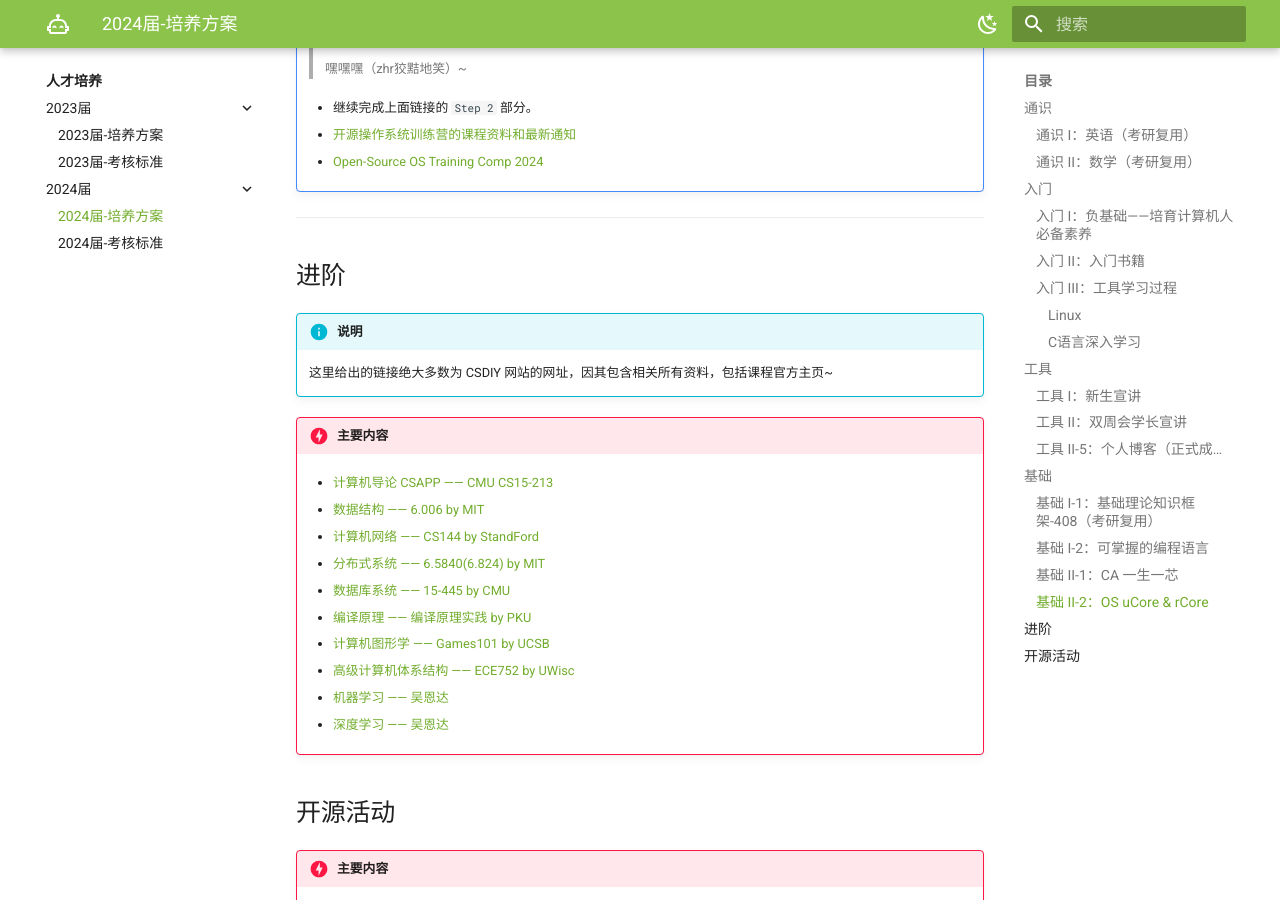
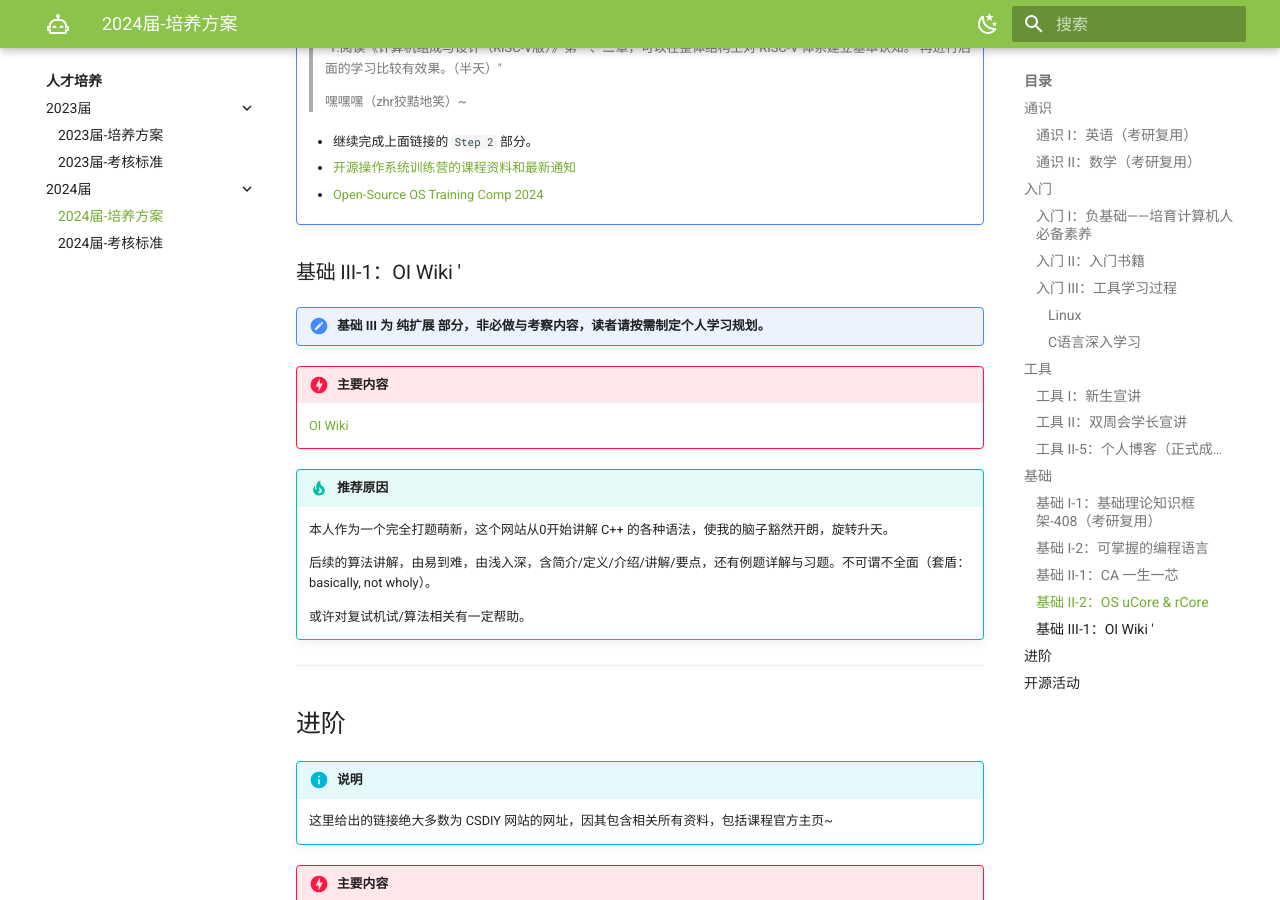
Before and after one commit to Haohahahaha/OSCA, an MkDocs documentation site: the page built from docs/guide/guide-2024.md, in a window 1280 px wide and 900 px high, scrolled down 8079 px. Built offline with MkDocs 1.6.1 and Material for MkDocs 9.7.7, drawn with Linux system fonts in a browser that asks for light colours; some of the changed text lies outside the part shown.

Commit message:
2025-01-21_16:31:35 update

```diff
--- a/docs/guide/guide-2024.md
+++ b/docs/guide/guide-2024.md
@@ -1,6 +1,8 @@
 # 2024届-培养方案
 
 ???+ info "更新记录"
+
+	20250121更新：来点儿小推荐（见基础 [III-1：OI Wiki](#III-1)）
 
 	20241113更新：更改 入门 I 的 负基础课程，下调难度。
 
@@ -367,6 +369,21 @@
 
 	- [Open-Source OS Training Comp 2024](https://github.com/LearningOS/rust-based-os-comp2024)
 
+### 基础 III-1：OI Wiki <a id="III-1"></a>'
+
+!!! note "基础 III 为 纯扩展 部分，非必做与考察内容，读者请按需制定个人学习规划。"
+
+!!! danger "主要内容"
+
+	[OI Wiki](https://oi-wiki.org/)
+
+!!! tip "推荐原因"
+
+	本人作为一个完全打题萌新，这个网站从0开始讲解 C++ 的各种语法，使我的脑子豁然开朗，旋转升天。
+
+	后续的算法讲解，由易到难，由浅入深，含简介/定义/介绍/讲解/要点，还有例题详解与习题。不可谓不全面（套盾：basically, not wholy）。
+
+	或许对复试机试/算法相关有一定帮助。
 
 ---
 
```
